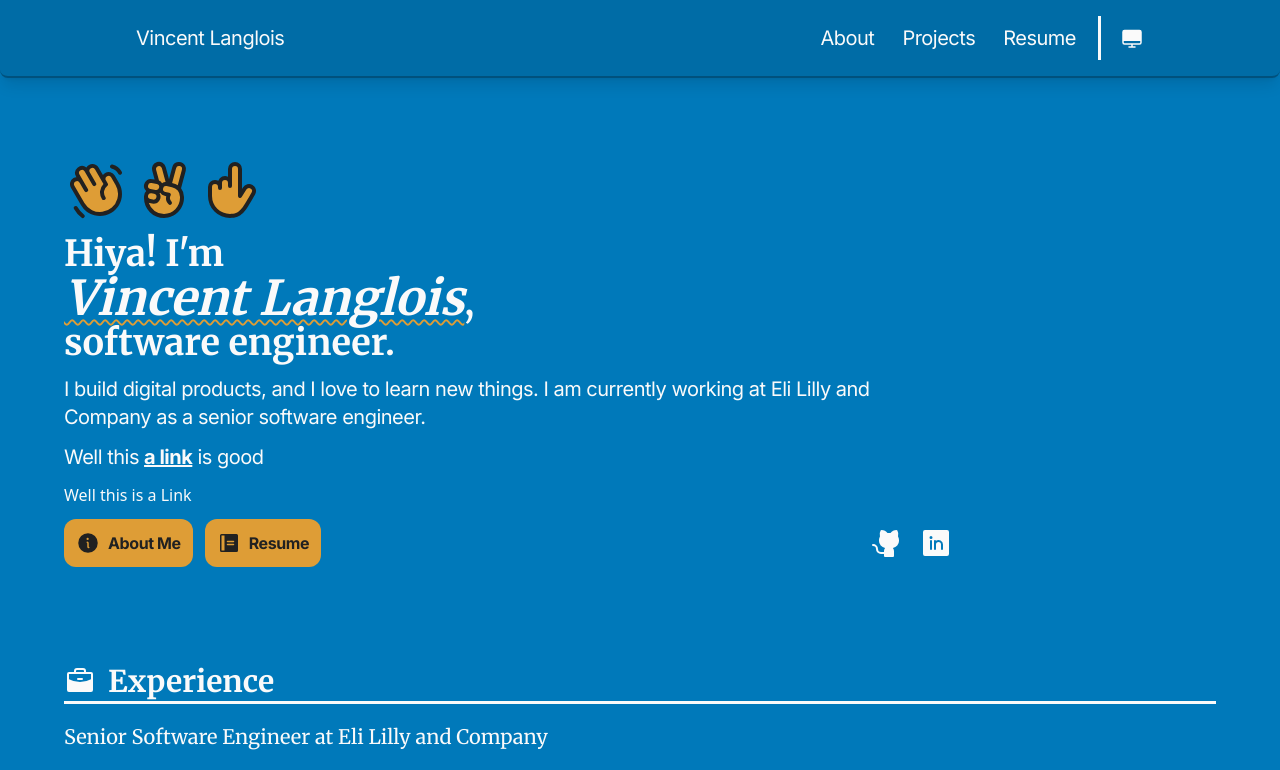
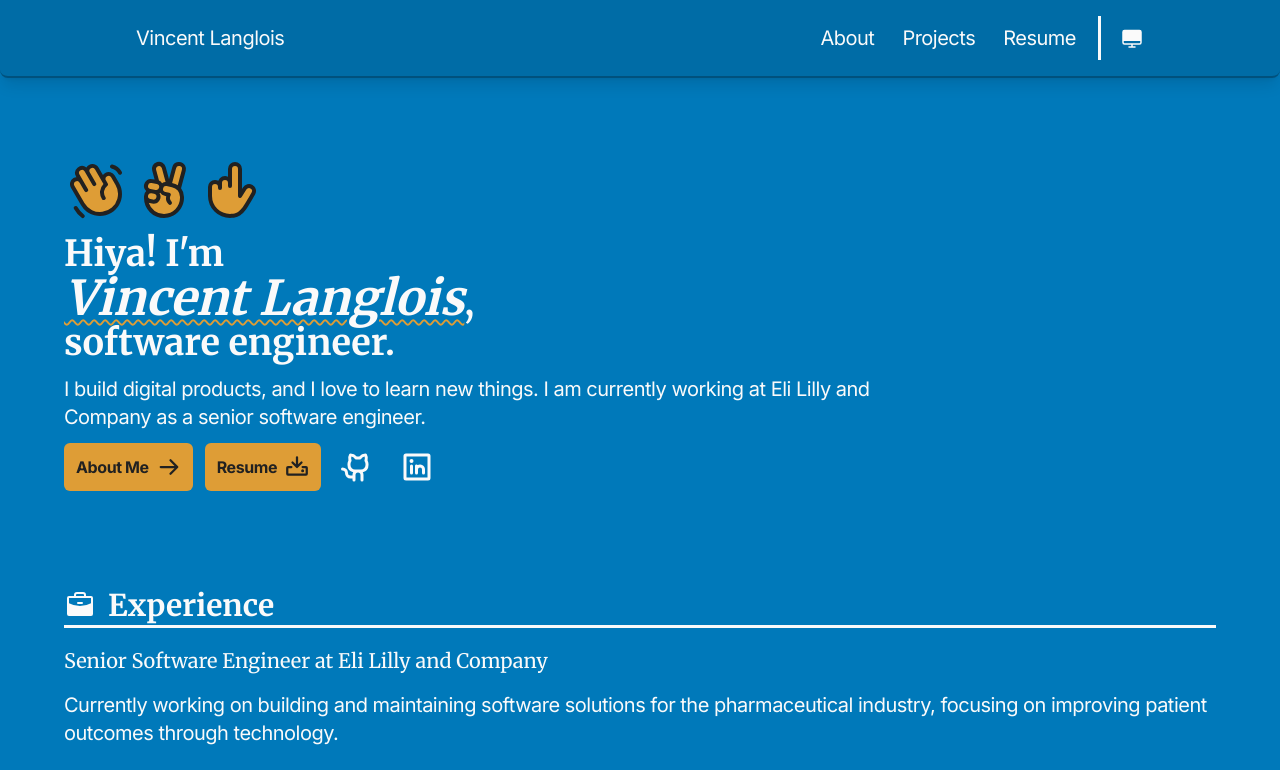
Before and after one commit to vtlanglois/portfolio-website, a Next.js app: page / in a window 1280 px wide. Shown: the top 770 px of the page. Built offline with nearby package versions, Linux system fonts and the light colour scheme.

Commit message:
refactor: cleaned up navlink styling and uses

```diff
--- a/src/app/page.tsx
+++ b/src/app/page.tsx
@@ -15,6 +15,8 @@ import {
   ToolboxIcon,
   UsersThreeIcon,
   BrowserIcon,
+  ArrowRightIcon,
+  DownloadIcon,
 } from "@phosphor-icons/react/ssr";
 import NavLink from "@/components/NavLink";
 import Card from "@/components/Card";
@@ -54,30 +56,15 @@ export default function Home() {
             currently working at Eli Lilly and Company as a senior software
             engineer.
           </Text>
-          <Text as="p" variant="paragraph">
-            Well this{" "}
-            <NavLink
-              variant="text"
-              appearance="primary"
-              href="https://www.example.com/"
-            >
-              a link
-            </NavLink>{" "}
-            is good
-          </Text>
-          <p>
-            Well this is a <a href="#">Link</a>
-          </p>
-          <div className="flex w-full flex-row items-center justify-between gap-3">
-            <div className="flex flex-row gap-3">
+          <div className="flex w-full flex-row items-center gap-3">
             <NavLink
               variant="button"
               appearance="primary"
               href="/about"
               aria-label="About Me"
             >
-                <InfoIcon size="24" weight="fill" />
               About Me
+              <ArrowRightIcon size="24" weight="bold" />
             </NavLink>
             <NavLink
               variant="button"
@@ -85,18 +72,17 @@ export default function Home() {
               href="#"
               aria-label="My Resume"
             >
-                <NotebookIcon size="24" weight="fill" />
               Resume
+              <DownloadIcon size="24" weight="bold" />
             </NavLink>
-            </div>
-            <div>
+
             <NavLink
               variant="icon"
               appearance="primary"
               href="https://github.com/vtlanglois"
               aria-label="Github"
             >
-                <GithubLogoIcon size="32" weight="fill" />
+              <GithubLogoIcon size="32" weight="bold" />
             </NavLink>
             <NavLink
               variant="icon"
@@ -104,9 +90,8 @@ export default function Home() {
               href="https://www.linkedin.com/in/vtlanglois/"
               aria-label="LinkedIn"
             >
-                <LinkedinLogoIcon size="32" weight="fill" />
+              <LinkedinLogoIcon size="32" weight="bold" />
             </NavLink>
-            </div>
           </div>
         </Card>
       </Section>
@@ -307,8 +292,8 @@ export default function Home() {
           href="/projects"
           className="self-end"
         >
-          <KanbanIcon size="24" weight="duotone" />
           View All Projects
+          <ArrowRightIcon size="24" weight="bold" />
         </NavLink>
       </Section>
     </>
--- a/src/components/Header/index.tsx
+++ b/src/components/Header/index.tsx
@@ -5,9 +5,9 @@ import Divider from "../Divider";
 
 export default function Header() {
   return (
-    <header className="border-primary-600 bg-primary-400 dark:bg-red shadow-lg dark:shadow-none sticky top-0 z-40 rounded-b-lg border-b-2 border-solid p-2 lg:py-4 lg:px-16 2xl:mx-auto 2xl:max-w-screen-xl dark:border-transparent">
+    <header className="border-primary-600 bg-primary-400 dark:bg-red sticky top-0 z-40 rounded-b-lg border-b-2 border-solid p-2 shadow-lg lg:px-16 lg:py-4 2xl:mx-auto 2xl:max-w-screen-xl dark:border-transparent dark:shadow-none">
       <Container>
-        <nav className="grid-cols-5 content-between lg:grid place-content-center justify-content-center">
+        <nav className="justify-content-center grid-cols-5 place-content-center content-between lg:grid">
           <div className="col-span-3">
             <NavLink
               variant="button"
--- a/src/components/NavLink/index.tsx
+++ b/src/components/NavLink/index.tsx
@@ -19,15 +19,16 @@ const variantStyles: Record<
   Record<NavLinkAppearance, string> & { base: string }
 > = {
   button: {
-    base: "text-md inline-flex items-center justify-center gap-2 rounded-xl font-sans tracking-tight",
+    base: "text-md inline-flex items-center justify-center gap-2 rounded-md font-sans tracking-tight",
     primary:
-      "text-md transition-color bg-secondary p-3 font-bold text-foreground-secondary shadow-none hover:bg-secondary-50 hover:shadow-sm active:bg-secondary-300 motion-safe:transition-shadow motion-safe:transition-transform motion-safe:duration-200 motion-safe:hover:translate-x-0.5 motion-safe:hover:-translate-y-1 motion-safe:hover:scale-105 dark:bg-red dark:text-foreground",
-    secondary: "p-2 text-foreground duration-200 hover:bg-primary-50 motion-safe:transition-colors dark:hover:bg-black",
+      "transition-color bg-secondary p-3 font-bold text-foreground-secondary shadow-none hover:bg-secondary-50 hover:shadow-sm active:bg-secondary-300 motion-safe:transition-shadow motion-safe:transition-transform motion-safe:duration-200 motion-safe:hover:translate-x-0.5 motion-safe:hover:-translate-y-1 motion-safe:hover:scale-105 dark:bg-red dark:text-foreground dark:hover:bg-cool-blue",
+    secondary:
+      "p-2 text-foreground duration-200 hover:bg-primary-50 motion-safe:transition-colors dark:hover:bg-black",
   },
   icon: {
-    base: "inline-flex items-center justify-center rounded-xl p-2",
+    base: "inline-flex items-center justify-center rounded-md p-2",
     primary:
-      "transition-color bg-transparent text-white shadow-none motion-safe:transition-shadow motion-safe:transition-transform motion-safe:duration-200 motion-safe:hover:translate-x-0.5 motion-safe:hover:-translate-y-1 motion-safe:hover:scale-105 hover:bg-blue-50 hover:text-blue-600 hover:shadow-sm",
+      " bg-transparent text-white motion-safe:transition-colors hover:bg-secondary-100 dark:hover:bg-red motion-safe:duration-200",
     secondary: "text-gray-800 hover:text-gray-900",
   },
   text: {
--- a/src/components/ThemeToggle/index.tsx
+++ b/src/components/ThemeToggle/index.tsx
@@ -45,7 +45,7 @@ export default function ThemeToggle() {
   return (
     <button
       onClick={toggleTheme}
-      className="hover:bg-secondary-100 rounded-md p-2 transition-colors dark:hover:bg-gray-800"
+      className="hover:bg-secondary-100 rounded-md p-2 motion-safe:transition-colors motion-safe:duration-200 dark:hover:bg-gray-800"
       aria-label={`Switch to ${getNextTheme()} theme`}
       title={`Switch to ${getNextTheme()} theme`}
     >
```
Lines whose indentation alone changed are shown as unchanged.
